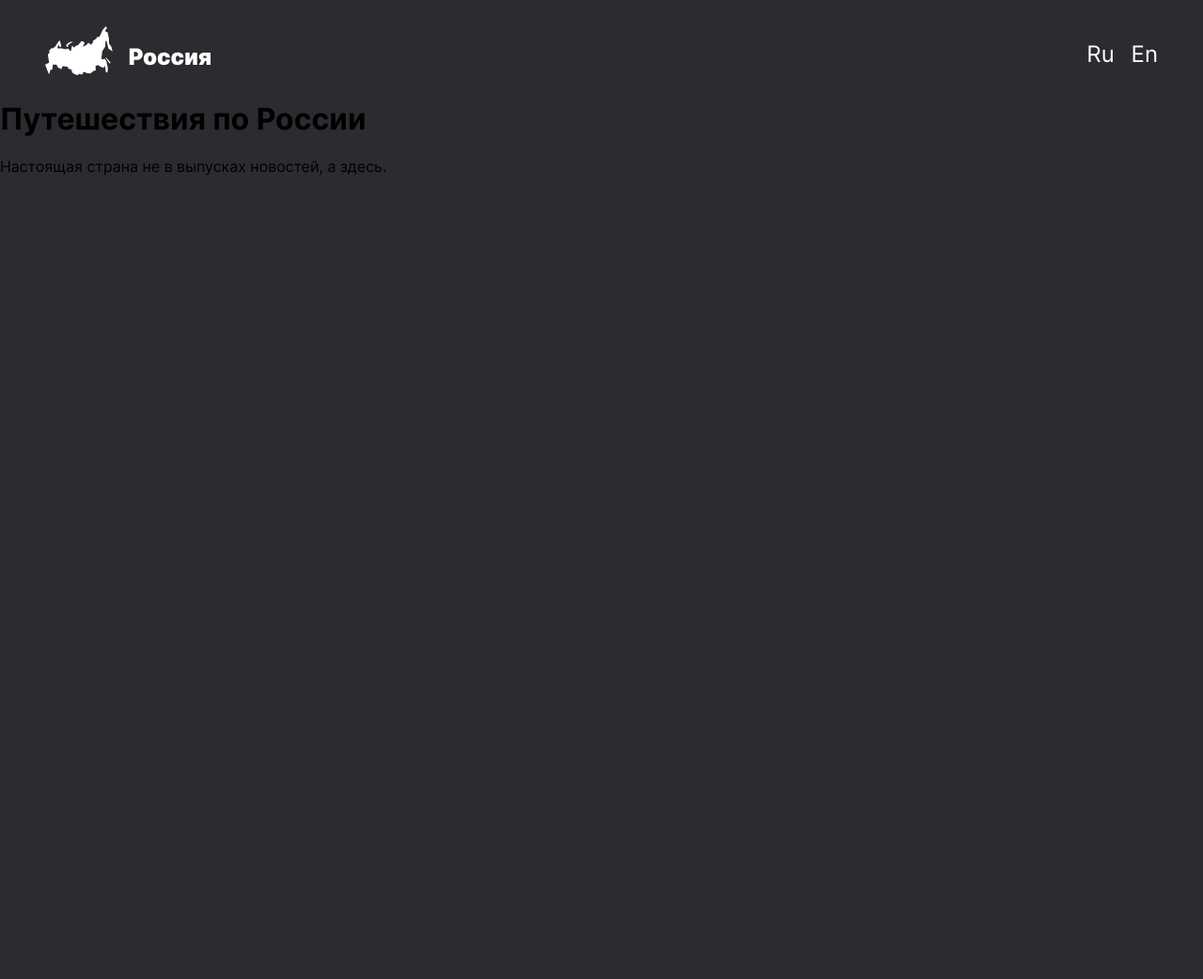
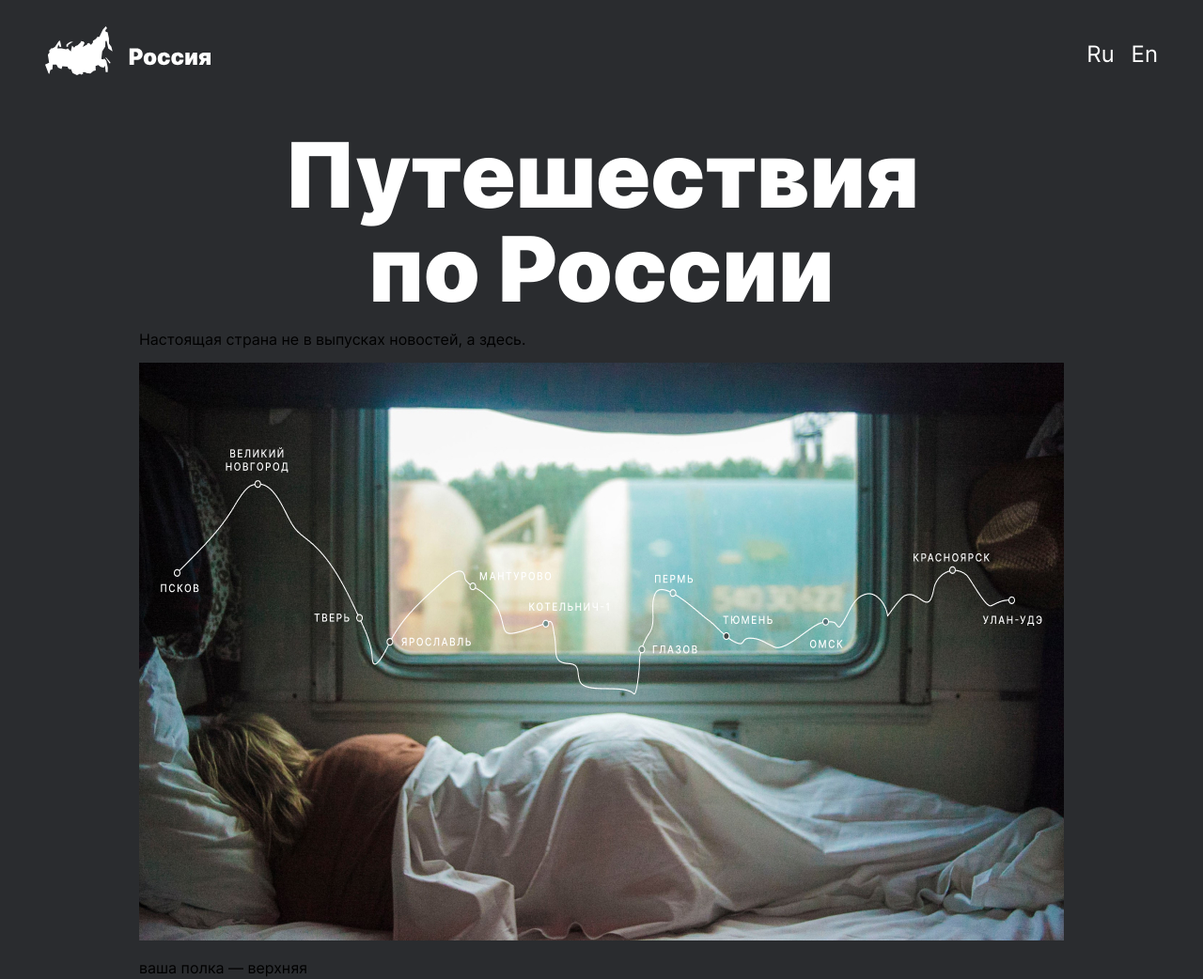
Before and after one commit to speedyman09/russian-travel, a plain HTML site: page index.html in a window 1280 px wide. Shown: the whole page at 94% size. Before the commit the page ends 800 px from the top, so only its background shows below. Drawn offline with Linux system fonts and the light colour scheme.

Commit message:
partially lead is done;

```diff
--- a/blocks/header/__lang-link/header__lang-link.css
+++ b/blocks/header/__lang-link/header__lang-link.css
@@ -1,12 +1,14 @@
 .header__lang-link {
     color: #FFFFFF;
     font-size: 24px;
+    font-weight: 400;
     line-height: 28px;
     margin-right: 18px;
+    margin-bottom: 8px;
 }
 
 .header__lang-link:hover {
-    text-decoration: underline;
+    text-decoration-line: underline;
 }
 
 .header__lang-link:last-child {
--- a/blocks/header/__lang-links/header__lang-links.css
+++ b/blocks/header/__lang-links/header__lang-links.css
@@ -2,4 +2,5 @@
     display: flex;
     flex-direction: row;
     list-style: none;
+    margin-block-end: 0;
 }
--- a/blocks/lead/lead.css
+++ b/blocks/lead/lead.css
@@ -1,3 +1,3 @@
 .lead {
-
+    padding: 56px 148px 0;
 }
--- a/blocks/lead/lead__title/lead__title.css
+++ b/blocks/lead/lead__title/lead__title.css
@@ -1,3 +1,10 @@
 .lead__title {
-
+    max-width: 720px;
+    width: 100%;
+    font-weight: 900;
+    font-size: 96px;
+    line-height: 100px;
+    text-align: center;
+    color: #FFFFFF;
+    margin: 0 auto;
 }
--- a/blocks/page/page.css
+++ b/blocks/page/page.css
@@ -2,5 +2,5 @@
     max-width: 1280px;
     width: 100%;
     margin: 0 auto;
-    font-family: 'Inter', 'Arial', 'sans-serif';
+
 }
--- a/blocks/root/root.css
+++ b/blocks/root/root.css
@@ -5,6 +5,6 @@
     -ms-text-size-adjust: 100%;
     -moz-text-size-adjust: 100%;
     text-rendering: optimizeLegibility;
-    font-family: 'Inter', "Arial", "sans-serif";
+    font-family: 'Inter', 'Arial', 'sans-serif';
     background-color: #2A2C2F;
 }
--- a/index.html
+++ b/index.html
@@ -19,8 +19,8 @@
                 <h1 class="lead__title">Путешествия по России</h1>
                 <p class="lead__subtitle">Настоящая страна не в выпусках
                     новостей, а здесь.</p>
-                <img class="lead__image" >
-                <p class="lead__caption"></p>
+                <img class="lead__image" src="images/__image.jpg" alt="фон">
+                <p class="lead__caption">ваша полка — верхняя</p>
             </section>
         </main>
         <footer>
--- a/vendor/fonts.css
+++ b/vendor/fonts.css
@@ -1,14 +1,21 @@
 @font-face {
   src:
-    url('./fonts/Inter-Regular.woff2') format('woff2'),
-    url('./fonts/Inter-Regular.woff') format('woff');
+    url('fonts/Inter-Regular.woff2') format('woff2'),
+    url('fonts/Inter-Regular.woff') format('woff');
   font-family: 'Inter';
-  font-weight: normal;
+  font-weight: 400;
 }
 
 @font-face {
-  src: url('./fonts/Inter-Bold.woff2') format('woff2'),
-  url('./fonts/Inter-Bold.woff') format('woff');
+  src: url('fonts/Inter-Bold.woff2') format('woff2'),
+  url('fonts/Inter-Bold.woff') format('woff');
   font-family: 'Inter';
-  font-weight: bold;
+  font-weight: 700;
 }
+
+@font-face {
+  src: url('fonts/Inter-Black.woff2') format('woff2'),
+  url('fonts/Inter-Black.woff') format('woff');
+  font-family: 'Inter';
+  font-weight: 900;
+}
```
Also changed, not shown: vendor/fonts/Inter-Black.woff (added), vendor/fonts/Inter-Black.woff2 (added), 1 other file.
